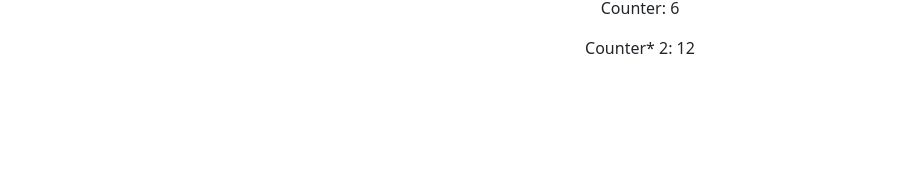
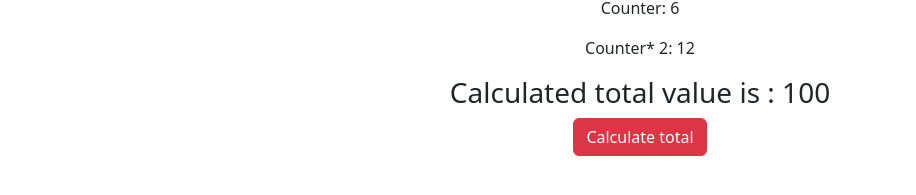
Before and after one commit to Arminbusatlic72/angular-20, an Angular app: page / in a window 1280 px wide. Shown: the part 535-730 px from the top of the page, without its empty margins (0-916 px from the left). Built offline with nearby package versions, Linux system fonts and the light colour scheme.

Commit message:
linked signals, two syntax to use them

```diff
--- a/src/app/app.html
+++ b/src/app/app.html
@@ -6,4 +6,5 @@
 <!-- <app-structural-directive-ngswitch-vs-switch></app-structural-directive-ngswitch-vs-switch> -->
 <!-- <app-attribute-directives></app-attribute-directives> -->
 <app-signals></app-signals>
+<app-linked-signals></app-linked-signals>
 <router-outlet />
--- a/src/app/app.ts
+++ b/src/app/app.ts
@@ -8,6 +8,7 @@ import { StructuralDirectiveNgforVsFo } from './structural-directive-ngfor-vs-fo
 import { StructuralDirectiveNgswitchVsSwitch } from './structural-directive-ngswitch-vs-switch/structural-directive-ngswitch-vs-switch';
 import { AttributeDirectives } from './attribute-directives/attribute-directives';
 import { Signals } from './signals/signals';
+import { LinkedSignals } from './linked-signals/linked-signals';
 
 @Component({
   selector: 'app-root',
@@ -21,6 +22,7 @@ import { Signals } from './signals/signals';
     // StructuralDirectiveNgswitchVsSwitch,
     // AttributeDirectives,
     Signals,
+    LinkedSignals,
   ],
   templateUrl: './app.html',
   styleUrl: './app.scss',
--- /dev/null
+++ b/src/app/linked-signals/linked-signals.html
@@ -0,0 +1,4 @@
+<div class="text-center">
+  <h3>Calculated total value is : {{totalSignal()}}</h3>
+  <button (click)="calculate()" class="btn btn-danger">Calculate total</button>
+</div>
--- /dev/null
+++ b/src/app/linked-signals/linked-signals.ts
@@ -0,0 +1,24 @@
+import { Component, signal, computed, linkedSignal } from '@angular/core';
+
+@Component({
+  selector: 'app-linked-signals',
+  imports: [],
+  templateUrl: './linked-signals.html',
+  styleUrl: './linked-signals.scss',
+})
+export class LinkedSignals {
+  price: number = 100;
+  quantitySignal = signal(1);
+  // totalSignal = linkedSignal(() => this.price * this.quantitySignal());
+  // calculate() {
+  //   this.quantitySignal.set(2);
+  // }
+  totalSignal = linkedSignal({
+    source: () => this.quantitySignal(),
+    computation: (quantity) => quantity * this.price,
+  });
+
+  calculate() {
+    this.quantitySignal.set(2);
+  }
+}
```
Also changed, not shown: src/app/linked-signals/linked-signals.scss (added), 1 other file (tests, documents, lock files or other folders).
